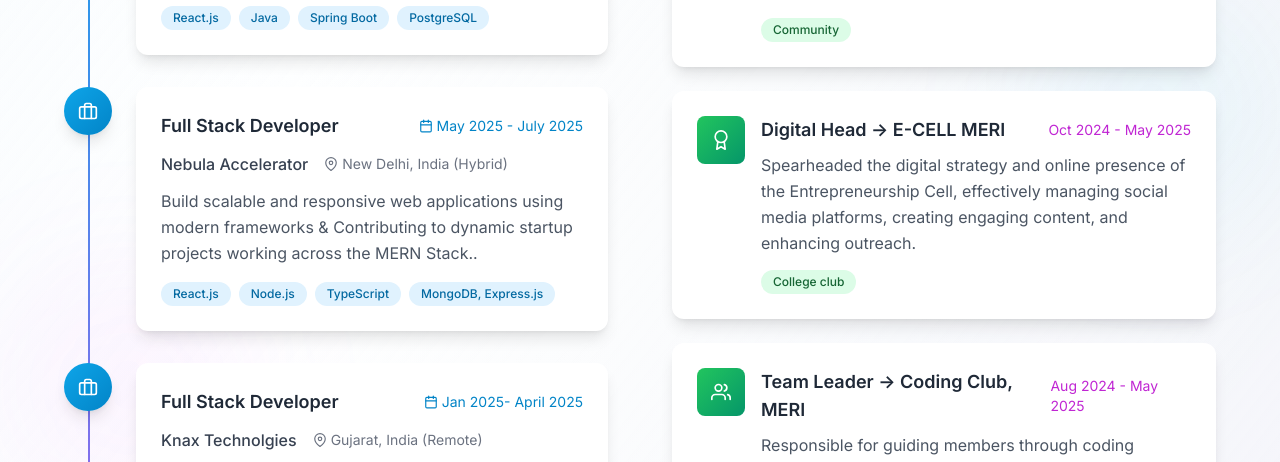
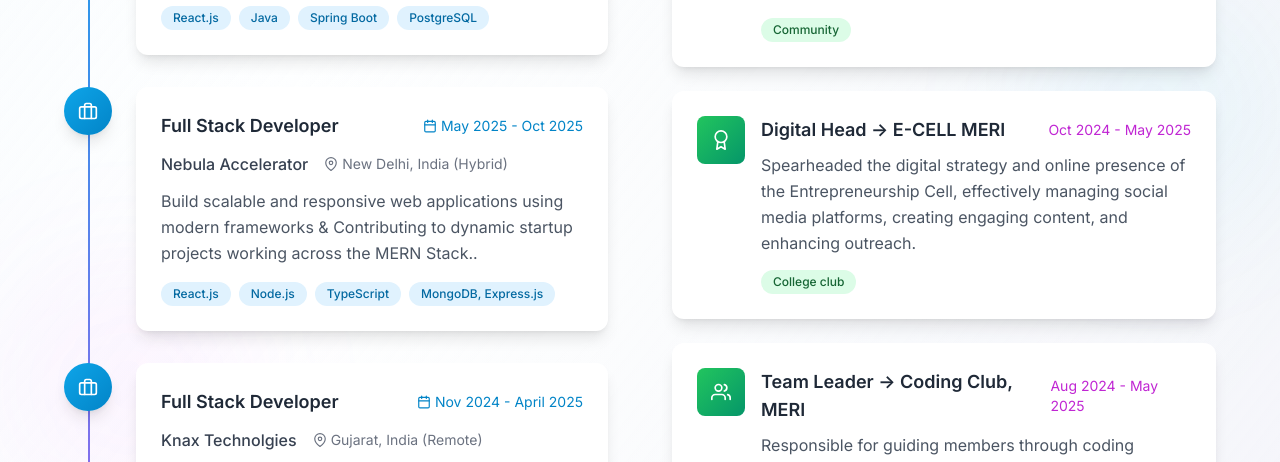
Before and after one commit to KusumKr/Portfolio, a Next.js app: page / in a window 1280 px wide. Shown: the part 6953-7415 px from the top of the page. Built offline with nearby package versions, Linux system fonts and the light colour scheme.

Commit message:
modified exp

```diff
--- a/src/components/Experience.tsx
+++ b/src/components/Experience.tsx
@@ -23,7 +23,7 @@ const experiences = [
     title: 'Full Stack Developer',
     company: 'Nebula Accelerator',
     location: 'New Delhi, India (Hybrid)',
-    duration: 'May 2025 - July 2025',
+    duration: 'May 2025 - Oct 2025',
     description: 'Build scalable and responsive web applications using modern frameworks & Contributing to dynamic startup projects working across the MERN Stack..',
     technologies: ['React.js', 'Node.js', 'TypeScript', 'MongoDB, Express.js'],
     icon: FiBriefcase
@@ -34,7 +34,7 @@ const experiences = [
     title: 'Full Stack Developer',
     company: 'Knax Technolgies',
     location: 'Gujarat, India (Remote)',
-    duration: 'Jan 2025- April 2025',
+    duration: 'Nov 2024 - April 2025',
     description: 'Collaborated remotely with a cross-functional team to design, develop and maintain responsive and user-friendly web applications.',
     technologies: ['MongoDB', 'Express.js', 'React', 'Node.js'],
     icon: FiBriefcase
```
